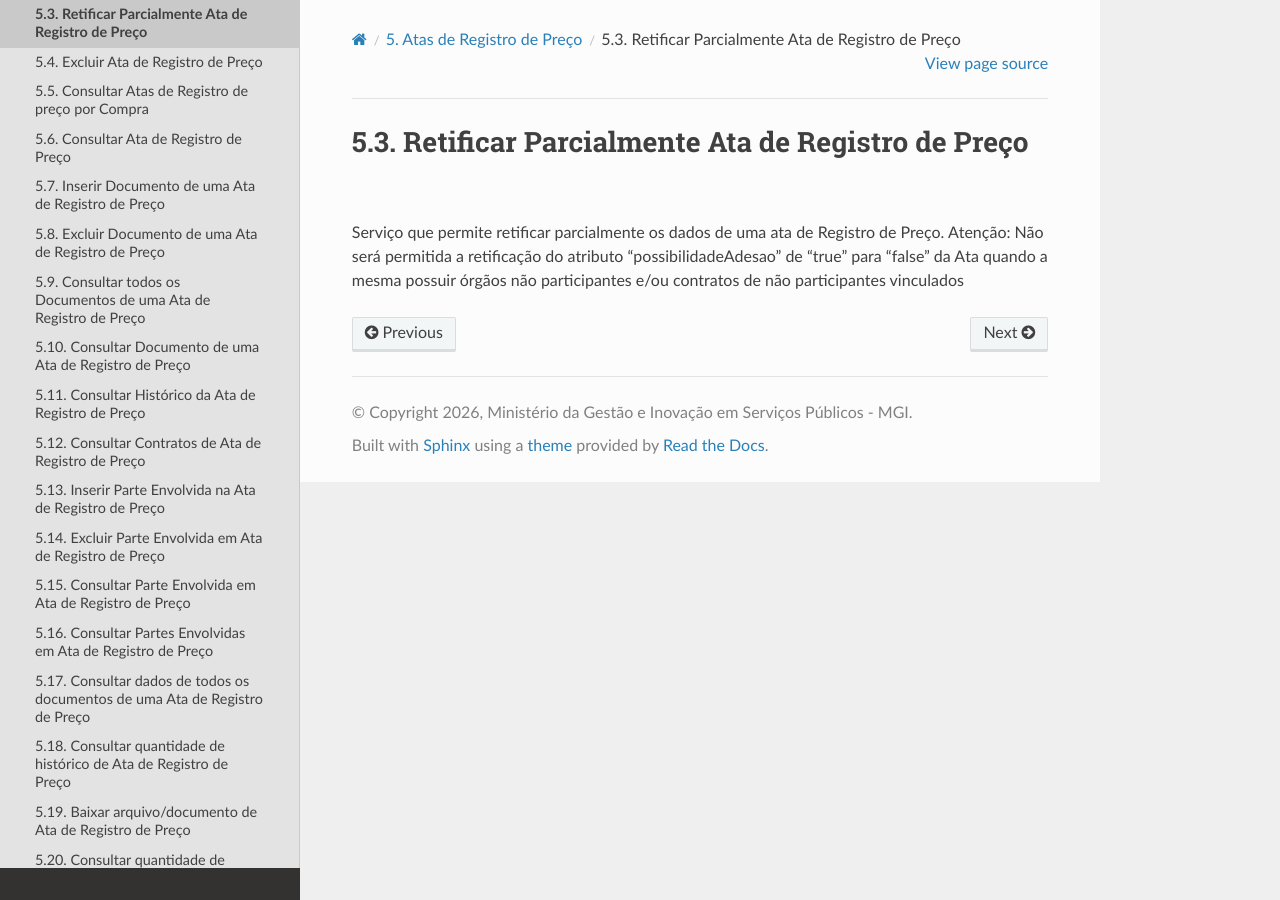
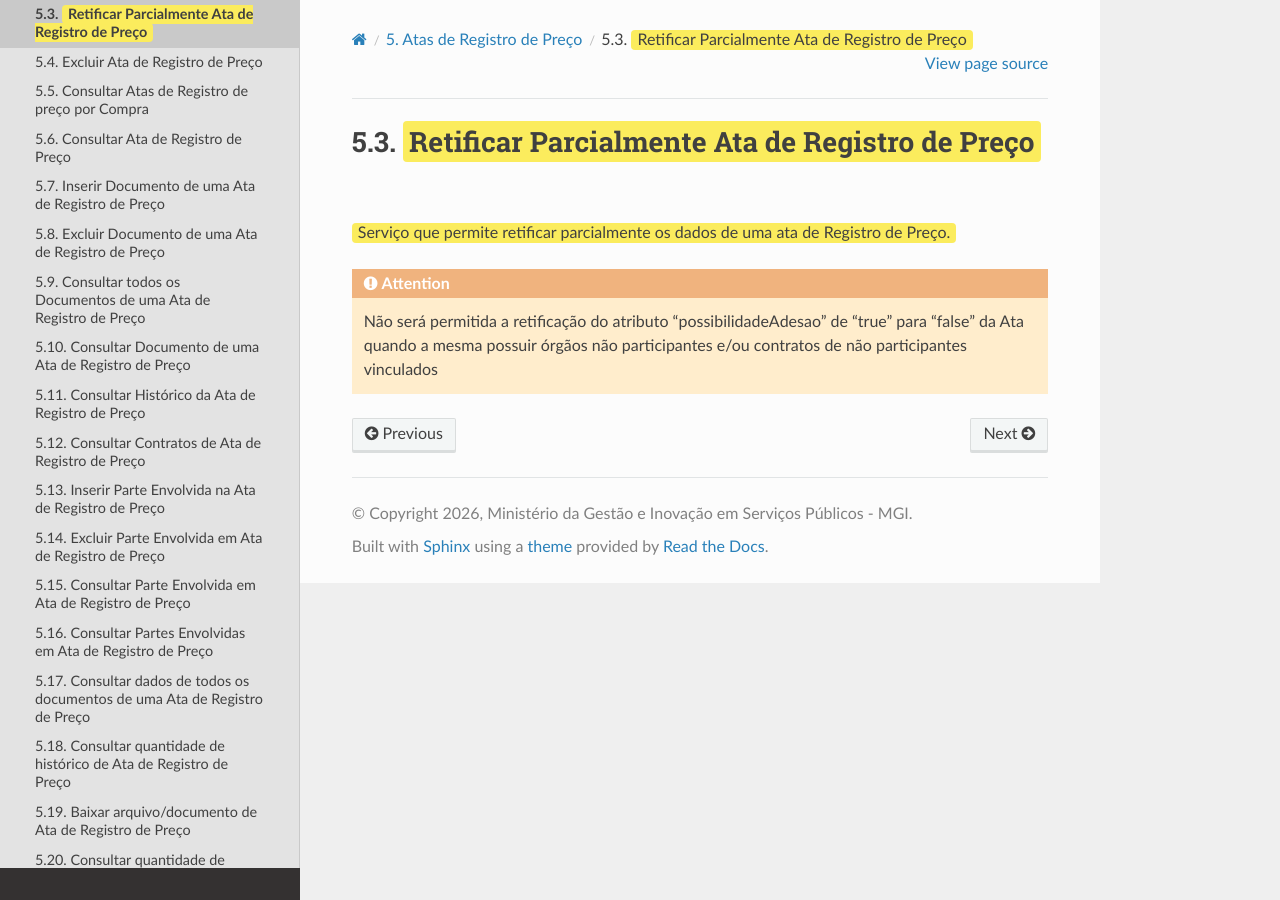
Before and after one commit to carlosmgi/Manual-de-Integracao-do-PNCP, a Sphinx documentation site: the page built from docs/source/ata_de_registro_de_preco/retificar_parcialmente_ata_de_registro_de_preco.rst, in a window 1280 px wide. Built offline with Sphinx 7.4.7 and the Read the Docs theme 3.1.0, drawn with Linux system fonts in a browser that asks for light colours; pages that are not in the unit, such as notebooks, are missing from menus; some of the changed lines change nothing that is shown.

Commit message:
Refactor formatting in ata_de_registro_de_preco.rst
Updated the formatting and emphasized the service description.

```diff
--- a/docs/source/ata_de_registro_de_preco/retificar_parcialmente_ata_de_registro_de_preco.rst
+++ b/docs/source/ata_de_registro_de_preco/retificar_parcialmente_ata_de_registro_de_preco.rst
@@ -1,4 +1,8 @@
-Retificar Parcialmente Ata de Registro de Preço
+:destaque-amarelo-claro:`Retificar Parcialmente Ata de Registro de Preço`
 ===============================================
 
-Serviço que permite retificar parcialmente os dados de uma ata de Registro de Preço. Atenção: Não será permitida a retificação do atributo "possibilidadeAdesao" de “true” para “false” da Ata quando a mesma possuir órgãos não participantes e/ou contratos de não participantes vinculados
+:destaque-amarelo-claro:`Serviço que permite retificar parcialmente os dados de uma ata de Registro de Preço.`
+
+.. Attention::
+
+   Não será permitida a retificação do atributo "possibilidadeAdesao" de “true” para “false” da Ata quando a mesma possuir órgãos não participantes e/ou contratos de não participantes vinculados
```
